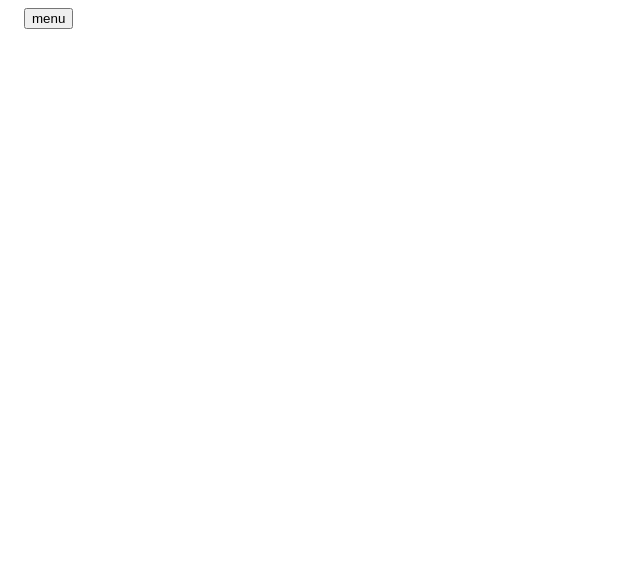
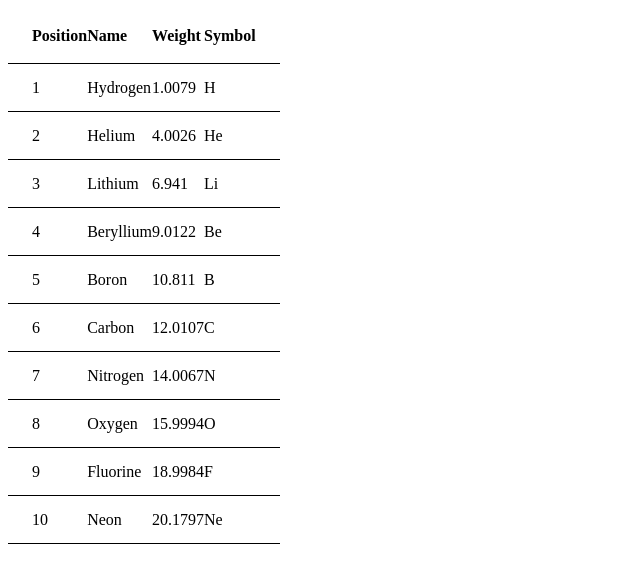
Before and after one commit to ntrong2009/angular, an Angular app: page / in a window 1280 px wide. Shown: the top 564 px of the page, without its empty margins (0-640 px from the left). Built offline with nearby package versions, Linux system fonts and the light colour scheme.

Commit message:
trong commit

```diff
--- a/src/app/app.component.html
+++ b/src/app/app.component.html
@@ -1 +1 @@
-<app-main-nav></app-main-nav>
+<app-mat-table></app-mat-table>
--- a/src/app/app.module.ts
+++ b/src/app/app.module.ts
@@ -1,3 +1,4 @@
+import { MatTableModuleSrc } from './mat-table/mat-table.module';
 import { BrowserModule } from '@angular/platform-browser';
 import { BrowserAnimationsModule } from '@angular/platform-browser/animations';
 import { NgModule } from '@angular/core';
@@ -11,13 +12,14 @@ import { MainNavModule } from './main-nav/main-nav.module';
 
 @NgModule({
   declarations: [
-    AppComponent
+    AppComponent,
   ],
   imports: [
     BrowserModule,
     BrowserAnimationsModule,
     LayoutModule,
-    MainNavModule
+    MainNavModule,
+    MatTableModuleSrc
   ],
   providers: [],
   bootstrap: [AppComponent]
--- /dev/null
+++ b/src/app/mat-table/mat-table.component.html
@@ -0,0 +1,28 @@
+<table mat-table [dataSource]="dataSource" class="mat-elevation-z8">
+  <!-- Position Column -->
+  <ng-container matColumnDef="position">
+    <th mat-header-cell *matHeaderCellDef>Position</th>
+    <td mat-cell *matCellDef="let element">{{ element.position }}</td>
+  </ng-container>
+
+  <!-- Name Column -->
+  <ng-container matColumnDef="name">
+    <th mat-header-cell *matHeaderCellDef>Name</th>
+    <td mat-cell *matCellDef="let element">{{ element.name }}</td>
+  </ng-container>
+
+  <!-- Weight Column -->
+  <ng-container matColumnDef="weight">
+    <th mat-header-cell *matHeaderCellDef>Weight</th>
+    <td mat-cell *matCellDef="let element">{{ element.weight }}</td>
+  </ng-container>
+
+  <!-- Symbol Column -->
+  <ng-container matColumnDef="symbol">
+    <th mat-header-cell *matHeaderCellDef>Symbol</th>
+    <td mat-cell *matCellDef="let element">{{ element.symbol }}</td>
+  </ng-container>
+
+  <tr mat-header-row *matHeaderRowDef="displayedColumns"></tr>
+  <tr mat-row *matRowDef="let row; columns: displayedColumns"></tr>
+</table>
--- /dev/null
+++ b/src/app/mat-table/mat-table.component.ts
@@ -0,0 +1,33 @@
+import { Component } from '@angular/core';
+
+
+interface PeriodicElement {
+    name: string;
+    position: number;
+    weight: number;
+    symbol: string;
+}
+
+const ELEMENT_DATA: PeriodicElement[] = [
+    { position: 1, name: 'Hydrogen', weight: 1.0079, symbol: 'H' },
+    { position: 2, name: 'Helium', weight: 4.0026, symbol: 'He' },
+    { position: 3, name: 'Lithium', weight: 6.941, symbol: 'Li' },
+    { position: 4, name: 'Beryllium', weight: 9.0122, symbol: 'Be' },
+    { position: 5, name: 'Boron', weight: 10.811, symbol: 'B' },
+    { position: 6, name: 'Carbon', weight: 12.0107, symbol: 'C' },
+    { position: 7, name: 'Nitrogen', weight: 14.0067, symbol: 'N' },
+    { position: 8, name: 'Oxygen', weight: 15.9994, symbol: 'O' },
+    { position: 9, name: 'Fluorine', weight: 18.9984, symbol: 'F' },
+    { position: 10, name: 'Neon', weight: 20.1797, symbol: 'Ne' },
+];
+
+
+@Component({
+    selector: 'app-mat-table',
+    templateUrl: './mat-table.component.html',
+    styleUrls: ['./mat-table.component.scss']
+})
+export class MatTableComponent {
+    displayedColumns: string[] = ['position', 'name', 'weight', 'symbol'];
+    dataSource = ELEMENT_DATA;
+}
```
Also changed, not shown: src/app/mat-table/mat-table.module.ts (added, +17 -0 lines), src/app/mat-table/mat-table.component.scss (added).
